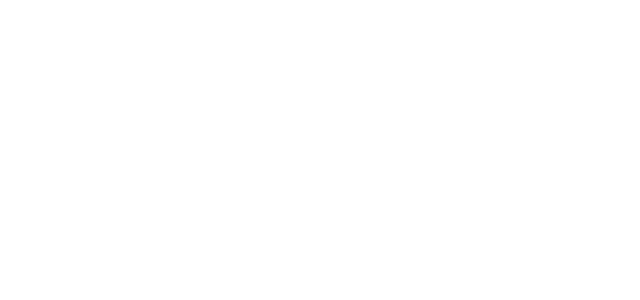
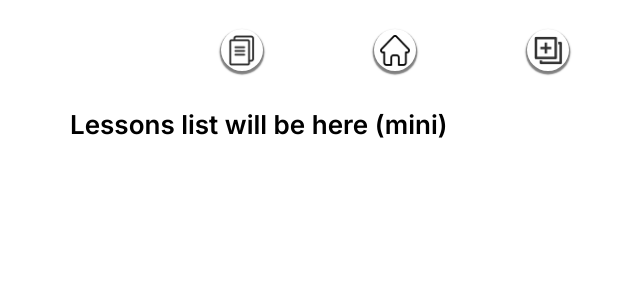
Before and after one commit to stinger222/edu-schedule-constructor, a React (Create React App) app: page /#/lessons in a window 1280 px wide. Shown: the top 300 px of the page, without its empty margins (245-885 px from the left). Built offline with nearby package versions, Linux system fonts and the light colour scheme.

Commit message:
Add init "Lessons" page rendering logic

```diff
--- a/src/App.tsx
+++ b/src/App.tsx
@@ -3,6 +3,7 @@
 import ComposedSchedules from "./components/pages/ComposedSchedules/ComposedSchedules";
 import RingSchedules from "./components/pages/RingSchedules/RingSchedules";
 import Main from "./components/pages/Main/Main";
+import Lessons from "./components/pages/Lessons/Lessons";
 
 function App() {
   return <>
@@ -12,7 +13,7 @@
 				<Route path="/" element={<Main />}/>
 				<Route path="/composed" element={<ComposedSchedules />}/>
 				<Route path="/rings" element={<RingSchedules />}/>
-				<Route path="/lessons" element={<></>}/>
+				<Route path="/lessons" element={<Lessons />}/>
 			</Routes>
 		</HashRouter>
 	</>
--- /dev/null
+++ b/src/components/pages/Lessons/Lessons.tsx
@@ -0,0 +1,11 @@
+import HeaderSecondary from "../../Header/HeaderSecondary"
+import LessonsList from "./LessonsList"
+
+const Lessons = () => {
+  return <>
+    <HeaderSecondary />
+    <LessonsList />
+  </>
+}
+
+export default Lessons
--- a/src/components/pages/Lessons/LessonsList.tsx
+++ b/src/components/pages/Lessons/LessonsList.tsx
@@ -1,16 +1,13 @@
 import Container from "../../Container/Container"
 import HeaderSecondary from "../../Header/HeaderSecondary"
-import { StyledLessons } from "./Lessons.styled"
+import LessonCardMini from "../../LessonCardMini/LessonCardMini"
 
 const LessonsList = () => {
 	return (
-		<StyledLessons>
-			<HeaderSecondary />
-			<Container>
-				<h1>Lessons list will be here</h1>
-			</Container>
-		</StyledLessons>
-	)
+    <Container>
+      <h1>Lessons list will be here (mini)</h1>
+    </Container>
+  )
 }
 
 export default LessonsList
```
